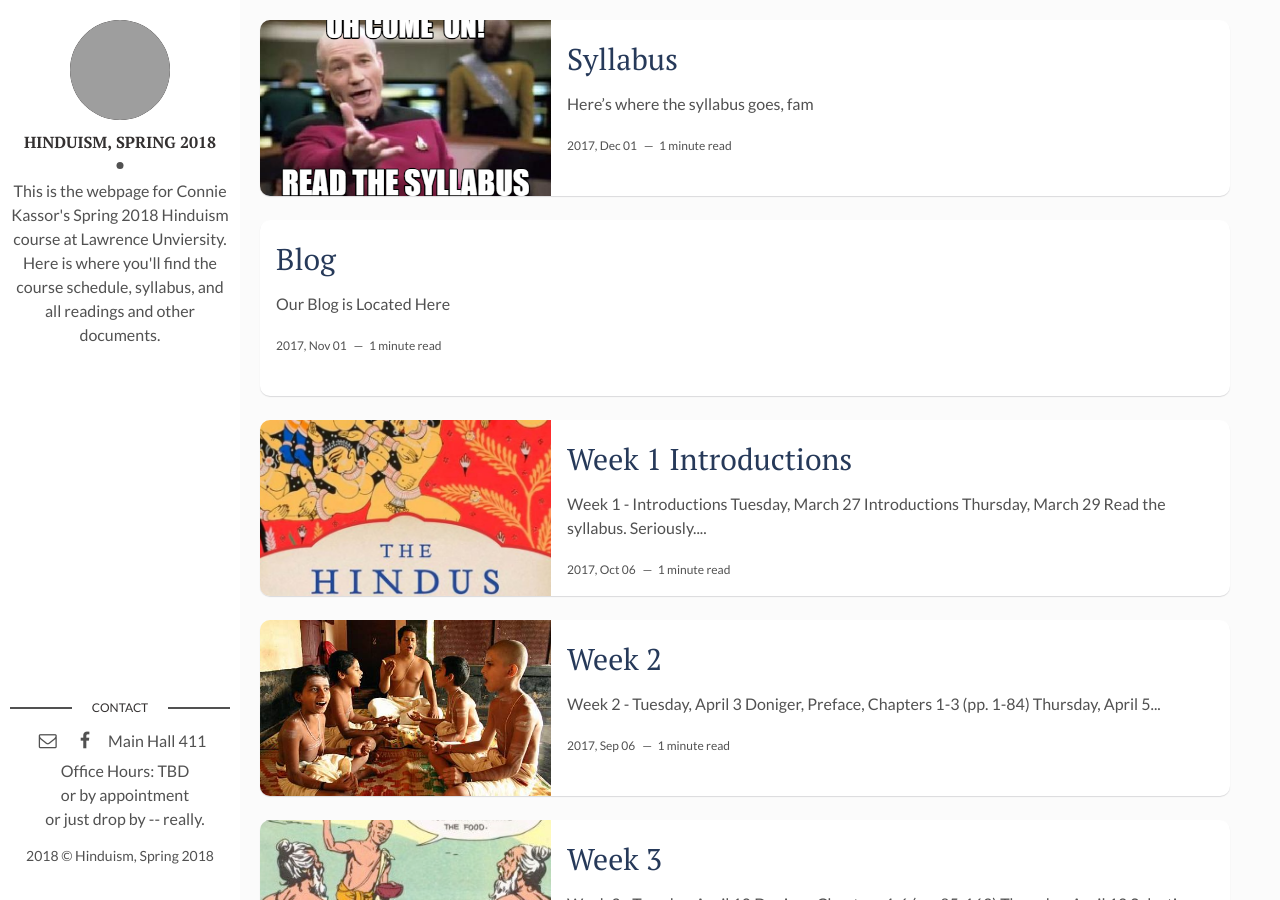
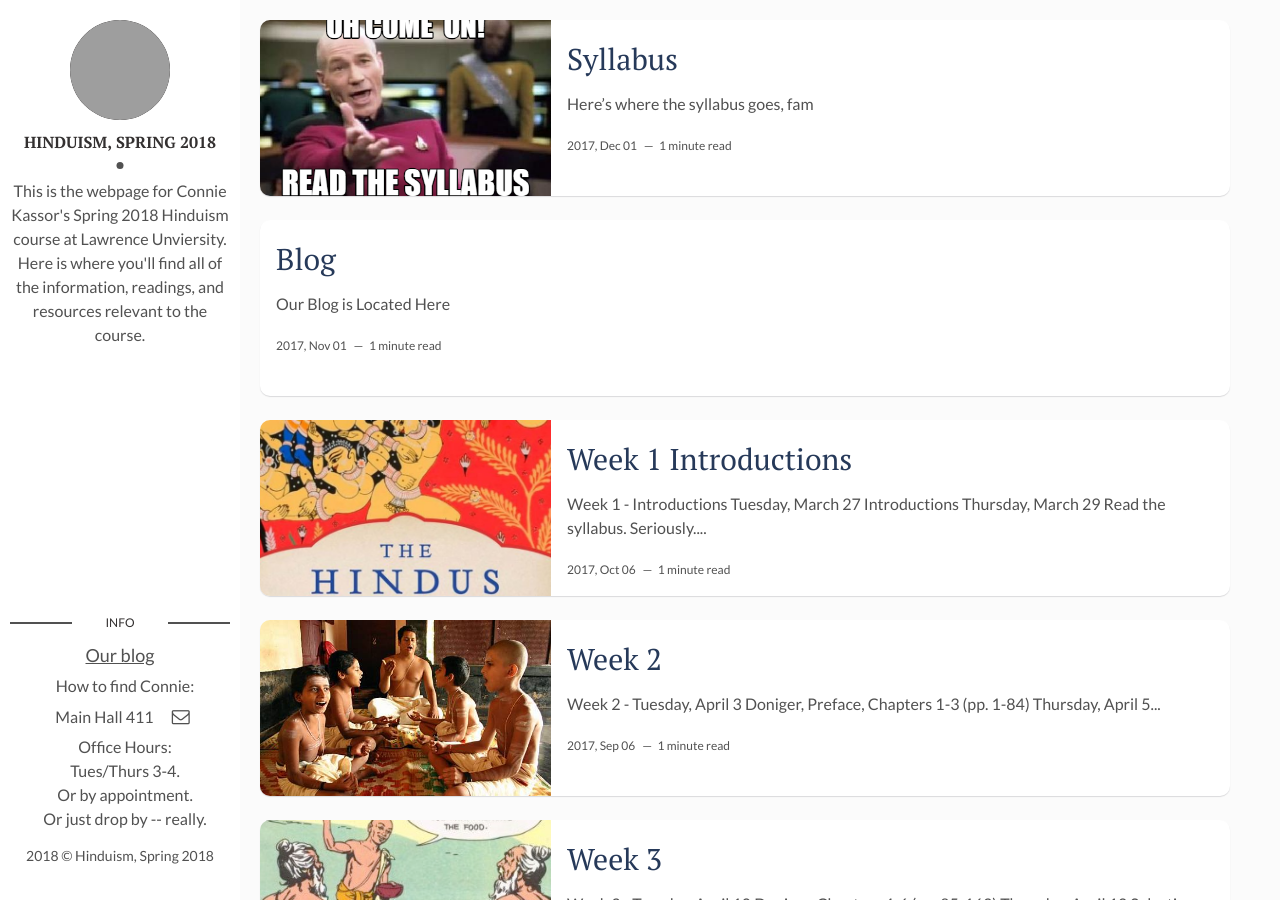
Before and after one commit to ckassor/hinduismdemo, a Jekyll site: the page built from index.html, in a window 1280 px wide and 900 px high. Built offline with Jekyll 4.4.1, drawn with Linux system fonts in a browser that asks for light colours; the list of posts is cut into pages by our own code; grey boxes are pictures that could not be loaded.

Commit message:
updated layout on sidebar

```diff
--- a/_config.yml
+++ b/_config.yml
@@ -1,8 +1,6 @@
 title: RLST210 - Hinduism
 description: > # this means to ignore newlines until "baseurl:"
-  Write an awesome description for your new site here. You can edit this
-  line in _config.yml. It will appear in your document head meta (for
-  Google search results) and in your feed.xml site description.
+  Hinduism at Lawrence University, Spring 2018. Connie Kassor
 permalink: ':title/'
 baseurl: "" # the subpath of your site, e.g. /demo
 url: "http://rlst210.online" # the base hostname & protocol for your site, e.g. http://example.com
@@ -11,7 +9,7 @@ site-twitter: #if your site has a twitter account, enter it here
 # Author Settings
 author: Hinduism, Spring 2018
 author-img: mainhall.jpg
-about-author: This is the webpage for Connie Kassor's Spring 2018 Hinduism course at Lawrence Unviersity. Here is where you'll find the course schedule, syllabus, and all readings and other documents.
+about-author: This is the webpage for Connie Kassor's Spring 2018 Hinduism course at Lawrence Unviersity. Here is where you'll find all of the information, readings, and resources relevant to the course.
 
 email: constance.e.kassor@lawrence.edu
 
--- a/_layouts/main.html
+++ b/_layouts/main.html
@@ -13,15 +13,17 @@ layout: default
     </div>
   </header> <!-- End Header -->
   <footer>
-      <section class="contact">
-      <h3 class="contact-title">contact</h3>
+    <section class="contact">
+      <h3 class="contact-title">info</h3>
       <ul>
+          <li><a href="http://rlst210.wordpress.com">Our blog</a></li>
+          <li>How to find Connie:</li>
+          <li>Main Hall 411</li>
           <li class="email"><a href="mailto:{{site.email}}"><i class="fa fa-envelope-o"></i></a></li>
-          <li><a href="https://facebook.com/RLSTatLU" target="_blank"><i class="fa fa-facebook" aria-hidden="true"></i></a></li>
-          <li>Main Hall 411</li>
-          <li>Office Hours: TBD</li>
-          <li>or by appointment</li>
-          <li>or just drop by -- really.</li>
+          <li>Office Hours:</li>
+          <li>Tues/Thurs 3-4.</li>
+          <li>Or by appointment.</li>
+          <li>Or just drop by -- really.</li>
       </ul>
     </section> <!-- End Section Contact -->
     <div class="copyright">
```
